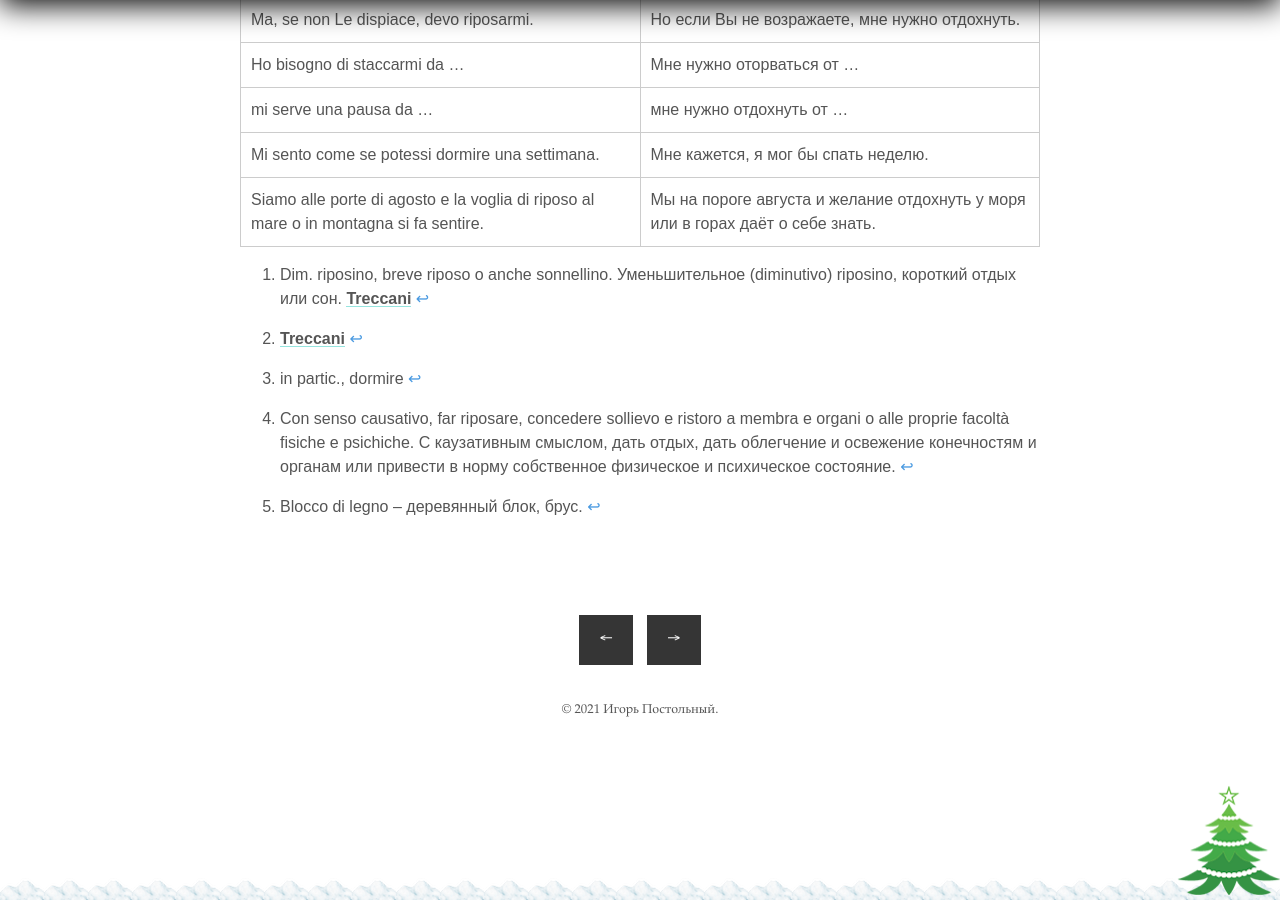
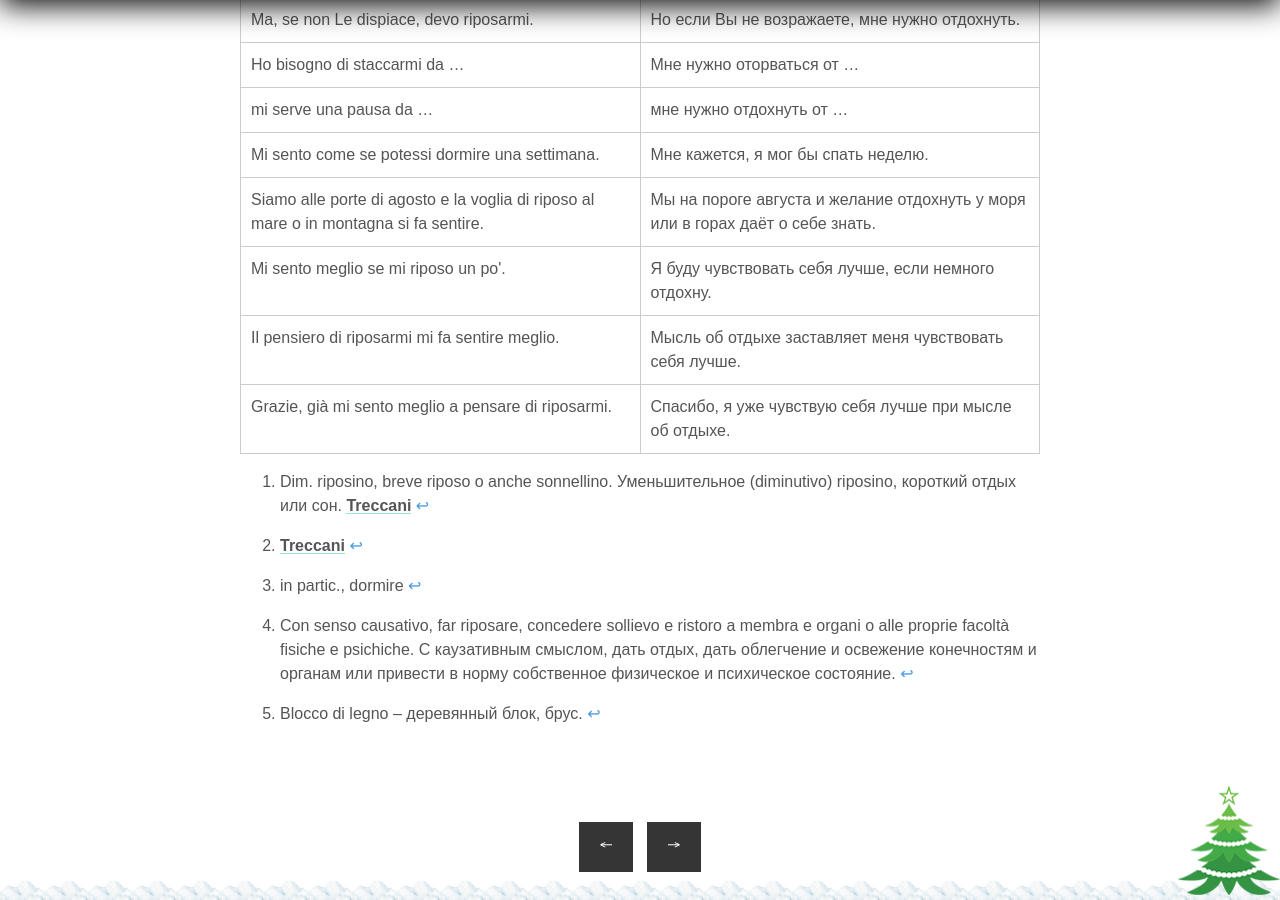
Before and after one commit to postolny/postolny.github.io, a Jekyll site: the page built from _posts/2021-03-12-riposo.md, in a window 1280 px wide and 900 px high, scrolled down 2711 px. Built offline with Jekyll 4.4.1, drawn with Linux system fonts in a browser that asks for light colours; nearby versions of some CDN libraries.

Commit message:
Add files via upload

```diff
--- a/_posts/2021-03-12-riposo.md
+++ b/_posts/2021-03-12-riposo.md
@@ -50,6 +50,9 @@ tags: Frasi
 |mi serve una pausa da ...|мне нужно отдохнуть от ...|
 |Mi sento come se potessi dormire una settimana.|Мне кажется, я мог бы спать неделю.|
 |Siamo alle porte di agosto e la voglia di riposo al mare o in montagna si fa sentire.|Мы на пороге августа и желание отдохнуть у моря или в горах даёт о себе знать.|
+|Mi sento meglio se mi riposo un po'.|Я буду чувствовать себя лучше, если немного отдохну.|
+|Il pensiero di riposarmi mi fa sentire meglio.|Мысль об отдыхе заставляет меня чувствовать себя лучше.|
+|Grazie, già mi sento meglio a pensare di riposarmi.|Спасибо, я уже чувствую себя лучше при мысле об отдыхе.|
 
 [^1]: Dim. riposino, breve riposo o anche sonnellino. Уменьшительное (diminutivo) riposino, короткий отдых или сон. [Treccani](https://www.treccani.it/vocabolario/riposo/)
 
```
